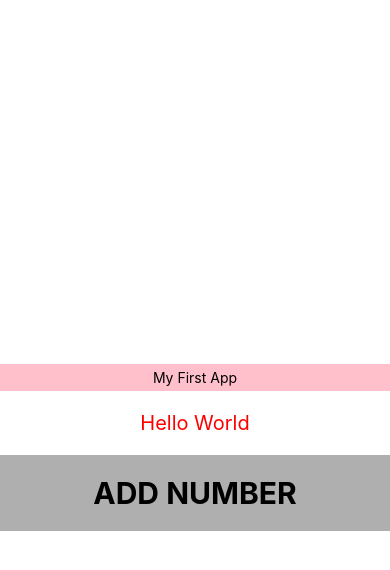
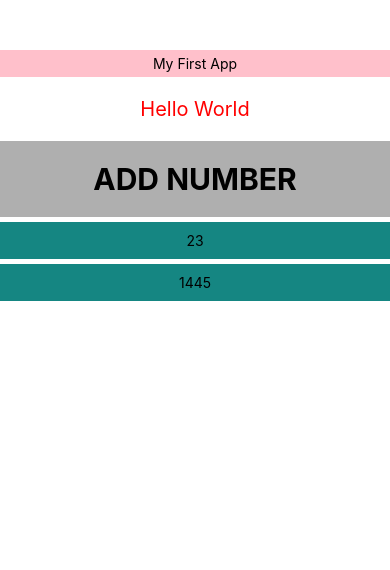
Before and after one commit to khr777/react-native, a React Native app: screen / in a window 390 px wide. Shown: the top 570 px of the page. Built offline with nearby package versions, Linux system fonts and the light colour scheme.

Commit message:
Button 만들기 2번째_numList.tsx

```diff
--- a/App.tsx
+++ b/App.tsx
@@ -2,6 +2,7 @@ import React, {Component} from 'react';
 import {View, Text, StyleSheet} from 'react-native';
 import Header from './src/header';
 import Generator from './src/generator';
+import NumList from './src/numList';
 
 class App extends Component {
 
@@ -26,6 +27,8 @@ class App extends Component {
           >Hello World</Text>
         </View>
         <Generator add={this.onAddRandomNum}/>
+
+        <NumList num={this.state.random}/>
       </View>
     );
   }
@@ -36,7 +39,7 @@ const styles = StyleSheet.create({
     backgroundColor: 'white',
     flex: 1,
     paddingTop: 50,
-    justifyContent: 'center',
+    //justifyContent: 'center',
     alignItems: 'center'
   },
   subView: {
--- /dev/null
+++ b/src/numList.tsx
@@ -0,0 +1,27 @@
+import React, {Component} from 'react';
+import { View, Text, StyleSheet, Button, TouchableOpacity } from 'react-native';
+
+const NumList = (props: any) => {
+    return (
+        props.num.map((item, idx)=>(
+            <View style={styles.numList} key={idx}>
+                <Text>{item}</Text>
+            </View>
+        ))
+
+    )
+
+}
+
+
+const styles = StyleSheet.create({
+    numList: {
+        backgroundColor: '#158682',
+        padding: 10,
+        alignItems: 'center',
+        width: '100%',
+        marginTop: 5
+    }
+})
+
+export default NumList;
```
